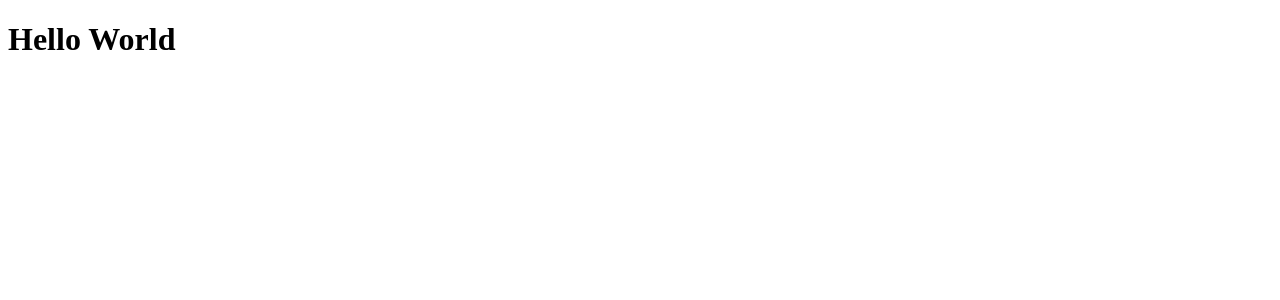
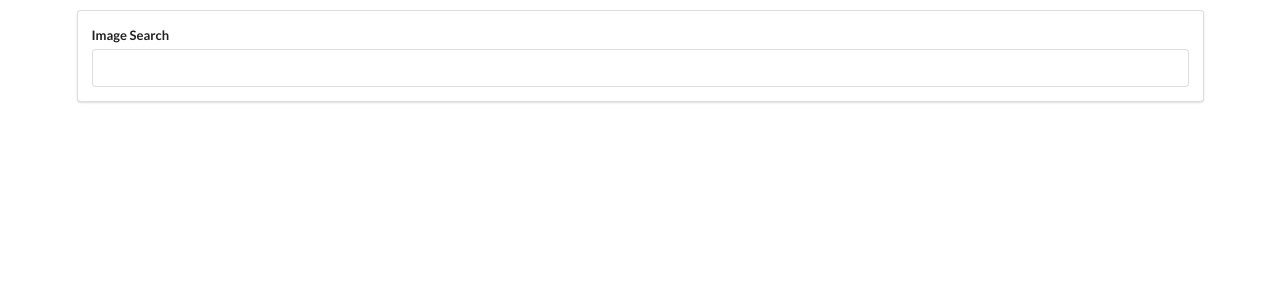
Before and after one commit to umarsadiqi/learning-react, a React (Create React App) app: page / in a window 1280 px wide. Shown: the top 300 px of the page. Built offline with nearby package versions, Linux system fonts and the light colour scheme.

Commit message:
Setup for image-search App
⨀ created <App/>, <SearchBar/> components
⨀ JSX for text input

```diff
--- a/public/index.html
+++ b/public/index.html
@@ -25,6 +25,7 @@
       Learn how to configure a non-root public URL by running `npm run build`.
     -->
     <title>React App</title>
+    <link rel="stylesheet" href="https://cdnjs.cloudflare.com/ajax/libs/semantic-ui/2.4.1/semantic.min.css" />
   </head>
   <body>
     <noscript>You need to enable JavaScript to run this app.</noscript>
--- /dev/null
+++ b/src/Components/App.js
@@ -0,0 +1,12 @@
+import React from "react";
+import SearchBar from "./SearchBar";
+
+const App = () => {
+    return (
+        <div className="ui container" style={{ marginTop: '10px' }}>
+            <SearchBar />
+        </div>
+    );
+}
+
+export default App;
--- /dev/null
+++ b/src/Components/SearchBar.js
@@ -0,0 +1,18 @@
+import React from "react";
+
+class SearchBar extends React.Component {
+    render() {
+        return (
+            <div className="ui segment">
+                <form className="ui form">
+                    <div className="field">
+                        <label>Image Search</label>
+                        <input type="text" />
+                    </div>
+                </form>
+            </div>
+        )
+    }
+}
+
+export default SearchBar;
--- a/src/index.js
+++ b/src/index.js
@@ -1,8 +1,6 @@
 import React from "react";
 import ReactDOM from "react-dom";
 
-const App = () => {
-    return <h1>Hello World</h1>;
-};
+import App from './Components/App';
 
 ReactDOM.render(<App />, document.getElementById("root"));
```
